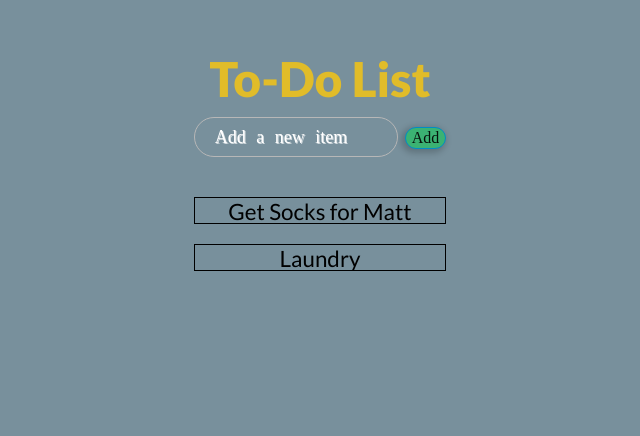
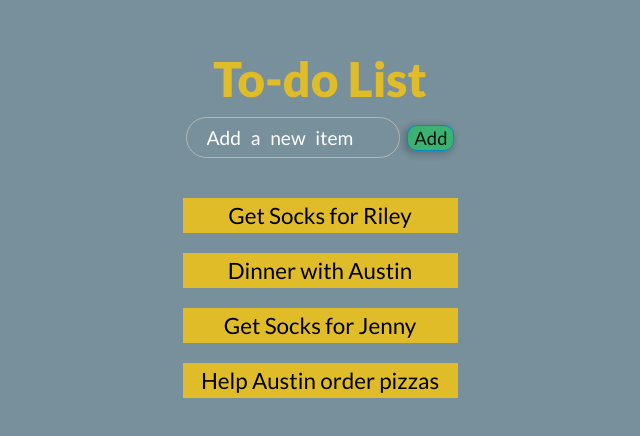
Before and after one commit to AustinNeil/React-Todo-Client, a React (Create React App) app: page / in a window 1280 px wide. Shown: the top 436 px of the page, without its empty margins (320-960 px from the left). Built offline with nearby package versions, Linux system fonts and the light colour scheme.

Commit message:
updated styling

```diff
--- a/package.json
+++ b/package.json
@@ -3,6 +3,7 @@
   "version": "0.1.0",
   "private": true,
   "dependencies": {
+    "prop-types": "^15.6.2",
     "react": "^16.6.3",
     "react-dom": "^16.6.3",
     "react-scripts": "2.1.1",
@@ -22,5 +23,8 @@
     "not dead",
     "not ie <= 11",
     "not op_mini all"
-  ]
+  ],
+  "devDependencies": {
+    "react-test-renderer": "^16.6.3"
+  }
 }
--- a/src/TodoAdd.js
+++ b/src/TodoAdd.js
@@ -1,5 +1,6 @@
 import React from 'react';
 import styled from 'styled-components';
+import PropTypes from 'prop-types';
 const TodoAdd = props => {
     let input;
     return(
@@ -24,6 +25,11 @@ const TodoAdd = props => {
     );
 };
 
+TodoAdd.propTypes = {
+    handleError: PropTypes.func,
+    addTodo: PropTypes.func
+};
+
 export default TodoAdd;
 
 const Input = styled.input`
@@ -38,13 +44,13 @@ const Input = styled.input`
     border: 1px solid #b7b7b7;
     -webkit-border-radius: 10px;
     border-radius: 23px;
-    font: normal 18px/normal "Times New Roman", Times, serif;
+    font-size: 1.2em;
+    font-family: "Lato";
     color: rgba(255,255,255,1);
     -o-text-overflow: clip;
     text-overflow: clip;
     word-spacing: 6px;
     background: #78909C;
-    text-shadow: 1px 1px 0 rgba(255,255,255,0.66);
     &::-webkit-input-placeholder {
         color: white;
       }
@@ -56,8 +62,9 @@ const Button = styled.button`
     box-sizing: content-box;
     border: 1px solid #018dc4;
     -webkit-border-radius: 23px;
-    border-radius: 23px;
-    font: normal 16px/normal "Times New Roman", Times, serif;
+    border-radius: 10px;
+    font-size: 1.15em;
+    font-family: "Lato";
     color: rgba(0,0,0,0.9);
     -o-text-overflow: clip;
     text-overflow: clip;
--- a/src/TodoContainer.js
+++ b/src/TodoContainer.js
@@ -10,7 +10,7 @@ export default class TodoContainer extends Component {
     constructor(props){
         super(props);
         this.state = {
-            data: [{text: "Get Socks for Matt", id: 6}, {text:"Laundry",id: 7}],
+            data: [{text: "Get Socks for Riley", id: 6}, {text:"Dinner with Austin",id: 7},{text: "Get Socks for Jenny", id: 6}, {text: "Help Austin order pizzas",id: 7}],
             showError: false,
             errorMessage: 'Error!'
         }
@@ -54,7 +54,7 @@ export default class TodoContainer extends Component {
             <div>
                 <ErrorModal showError={this.state.showError} errorMessage={this.state.errorMessage} handleError={this.handleError.bind(this)}/>
                 <Container>
-                    <TodoTitle/>
+                    <TodoTitle title='To-do List'/>
                     <TodoAdd addTodo={this.addTodo.bind(this)} handleError={this.handleError.bind(this)}/>
                     <TodoList
                         todos={this.state.data}
--- a/src/TodoItem.js
+++ b/src/TodoItem.js
@@ -1,5 +1,6 @@
 import React from 'react';
 import styled from "styled-components";
+import PropTypes from 'prop-types';
 // Presentation component, only receives props
 const TodoItem = props => {
     return (
@@ -8,6 +9,11 @@ const TodoItem = props => {
         </ItemContainer>
     );
 }
+
+TodoItem.propTypes = {
+    remove: PropTypes.func,
+    todo: PropTypes.object
+};
 
 export default TodoItem;
 
@@ -18,12 +24,16 @@ const ItemContainer = styled.li`
     margin: 10px 0 20px 0;
     font-size: 1.4em;
     text-align: center;
+    background-color: #E1BC29;
 `;
 
 const Item = styled.div`
-    border: 1px solid black;
+    // border: 1px solid black;
     padding: 0;
     margin: 0;
-    width: 250px;
-    height: 25px;
+    width: 275px;
+    height: 35px;
+    display: flex;
+    justify-content: center;
+    align-items: center;
 `;
--- a/src/TodoTitle.js
+++ b/src/TodoTitle.js
@@ -1,11 +1,14 @@
 import React from 'react';
 import styled from 'styled-components';
-const TodoTitle = () => {
+import PropTypes from 'prop-types';
+const TodoTitle = props => {
     return(
-        <TitleContainer>To-Do List</TitleContainer>
+        <TitleContainer>{props.title}</TitleContainer>
     )
 }
-
+TodoTitle.propTypes = {
+    title: PropTypes.string
+};
 export default TodoTitle;
 
 const TitleContainer = styled.span`
```
Also changed, not shown: src/ErrorModal.js (+5 -2 lines), 2 other files (tests, documents, lock files or other folders).
